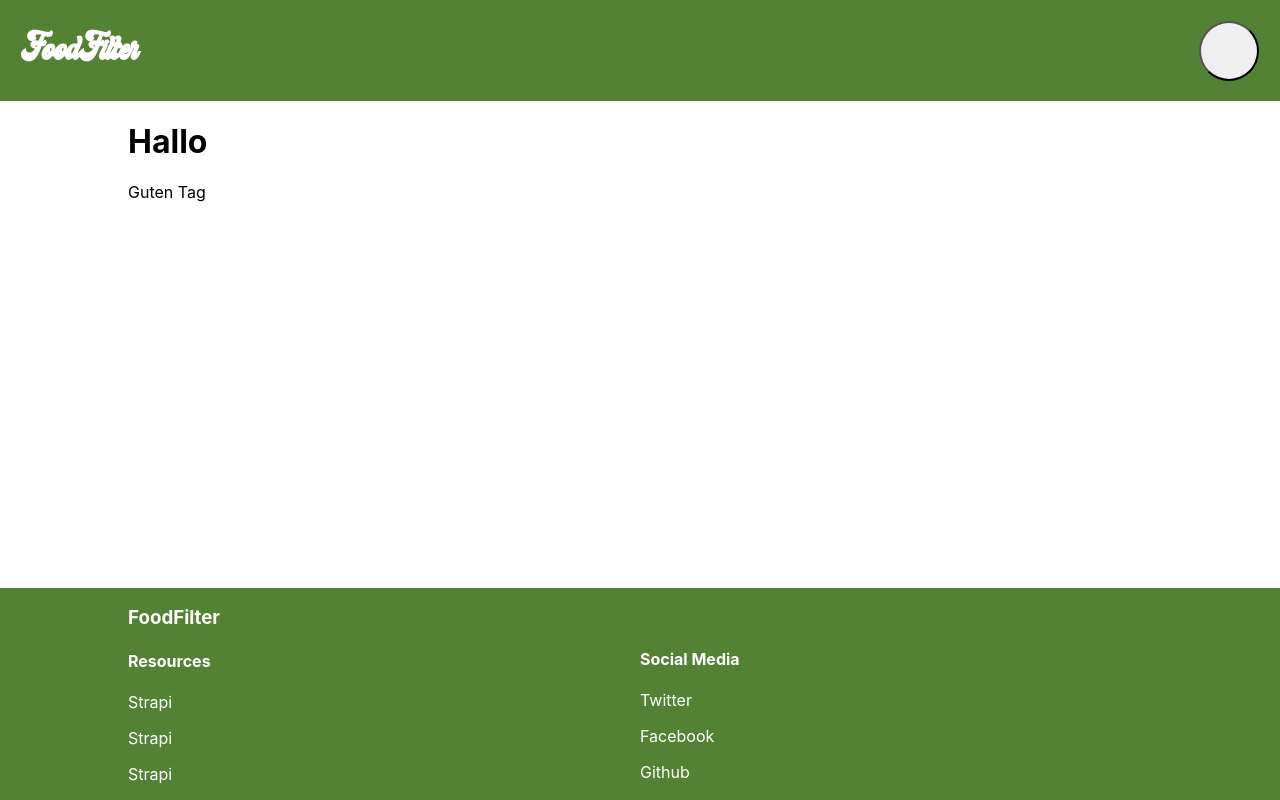
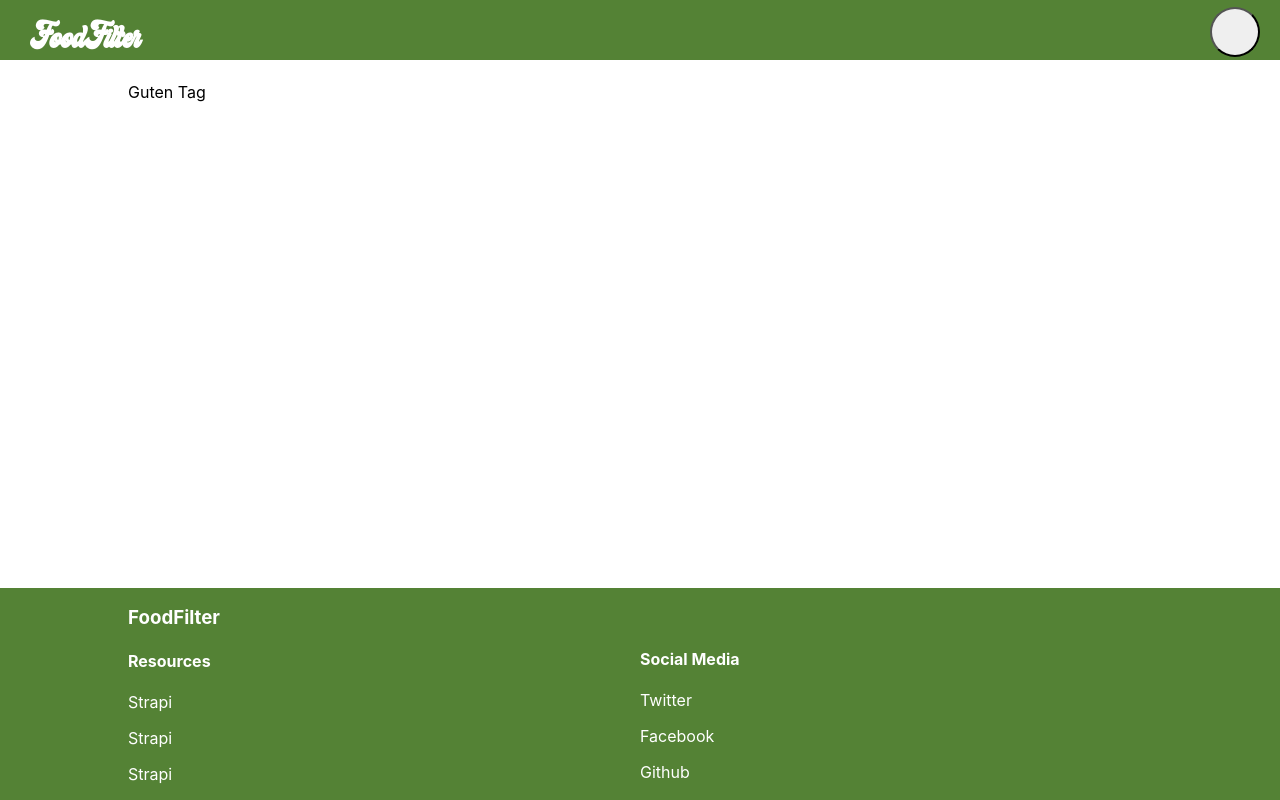
Before and after one commit to lea1210/food-filter, a React (Create React App) app: page / in a window 1280 px wide. Built offline with nearby package versions, Linux system fonts and the light colour scheme.

Commit message:
adapted header design

```diff
--- a/src/components/Header/Header.jsx
+++ b/src/components/Header/Header.jsx
@@ -3,9 +3,9 @@ import {UserAccountButton} from "../UserAccountButton/UserAccountButton";
 
 export const Header = () => {
     return (
-        <div className={Styles.header}>
+        <header className={Styles.header}>
             <UserAccountButton/>
             <h1 className={Styles.headerText}>FoodFilter</h1>
-        </div>
+        </header>
     );
 };
--- a/src/components/Header/Header.module.css
+++ b/src/components/Header/Header.module.css
@@ -4,13 +4,18 @@
 }
 
 .header{
-    padding: 1px;
-    background: #548235;
+    position:fixed;
+    top: 0;
+    width: 100%;
+    height: 60px;
+    background-color: #548235;
 }
 .headerText{
-    font-size: 34px;
+    font-size: 32px;
     text-align: left;
     font-family: Ginchiest;
     color: white;
-    margin-left: 20px;
+    position: fixed;
+    top: -7px;
+    margin-left: 30px;
 }
--- a/src/components/UserAccountButton/UserAccountButton.module.css
+++ b/src/components/UserAccountButton/UserAccountButton.module.css
@@ -1,7 +1,8 @@
 .userAccountBtn{
-    margin: 20px;
-    height: 60px;
-    width: 60px;
+    margin-top: 7px;
+    margin-right: 20px;
+    height: 50px;
+    width: 50px;
     border-radius: 50%;
 }
 .userAccount{
```
